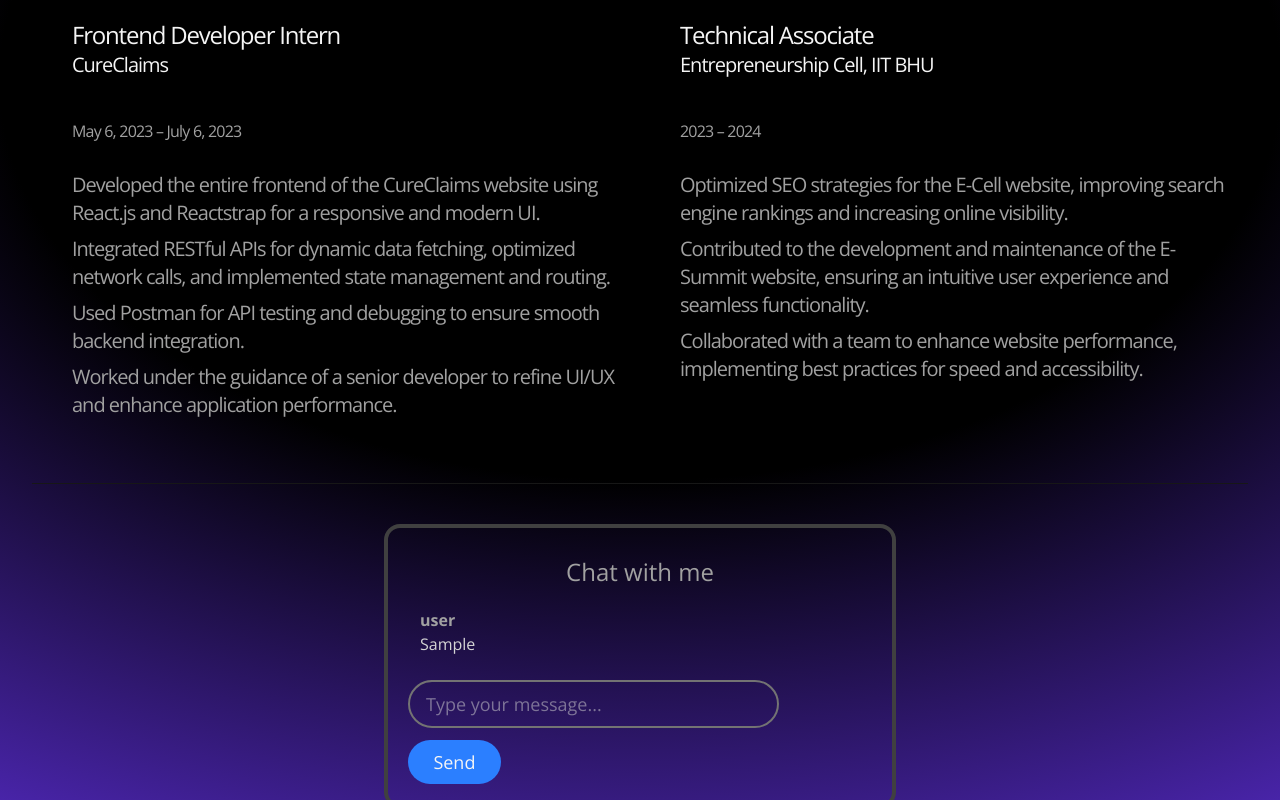
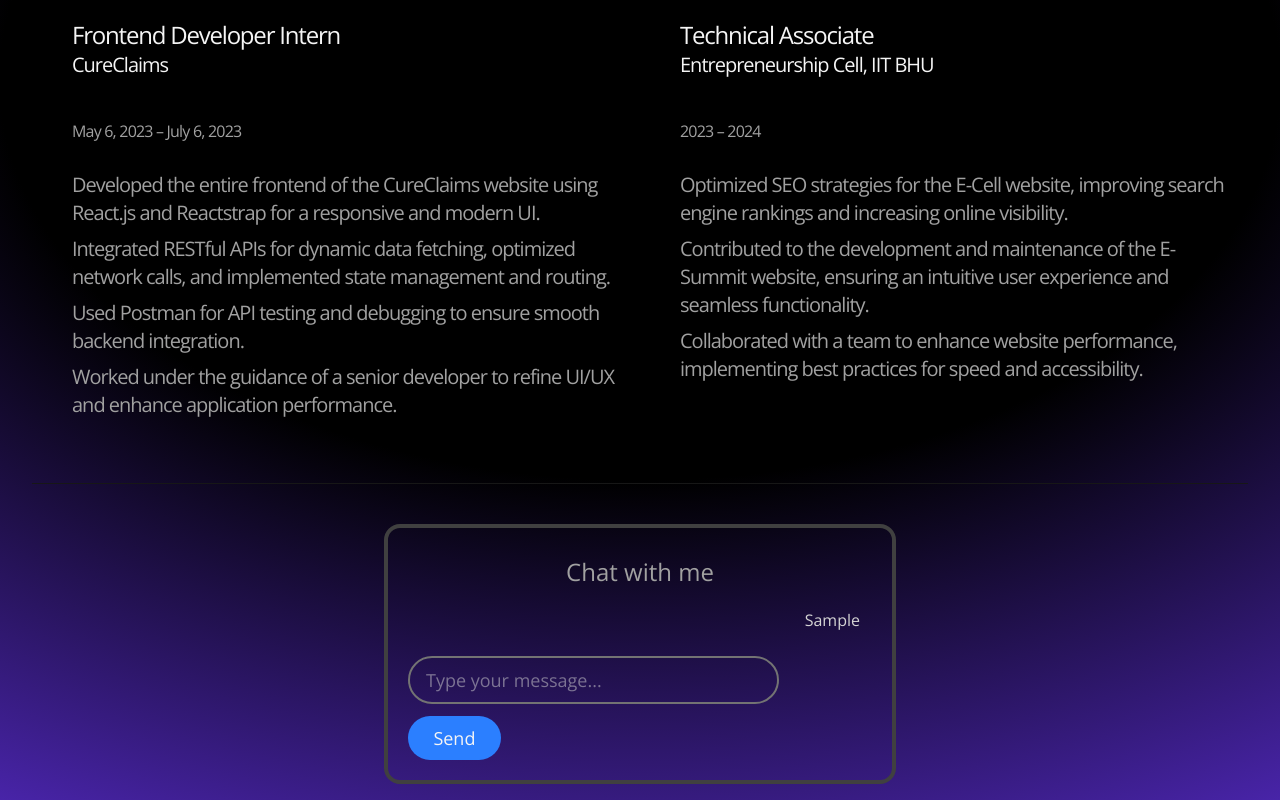
Before and after one commit to Aady7/portfoliofrontend, a React (Vite) app: page / in a window 1280 px wide. Both pictures are taken after typing "Sample" into the empty fields and a click on the button "Send". Shown: the part 2111-2911 px from the top of the page. Built offline with nearby package versions, Linux system fonts and the light colour scheme; no server answers.

Commit message:
refactor: improve message alignment in ChatBot component for better readability

```diff
--- a/src/components/chatbot.jsx
+++ b/src/components/chatbot.jsx
@@ -23,8 +23,8 @@ export default function ChatBot() {
                 <div className="overflow-auto max-h-96 p-3 space-y-2">
                     {messages.map((message, index) => (
                         <div key={index} className="flex flex-col ">
-                            <div className="text-neutral-400 font-bold ">{message.role}</div>
-                            <div className="text-neutral-300 text-left ">{message.content}</div>
+
+                            <div className={` ${message.role=="user"?"text-right text-neutral-300":"text-left text-neutral-200"}`}>{message.content}</div>
                         </div>
                     ))}
                 </div>
```
